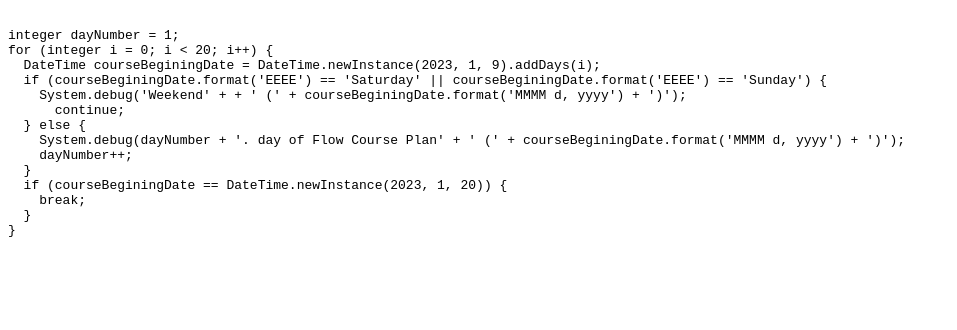
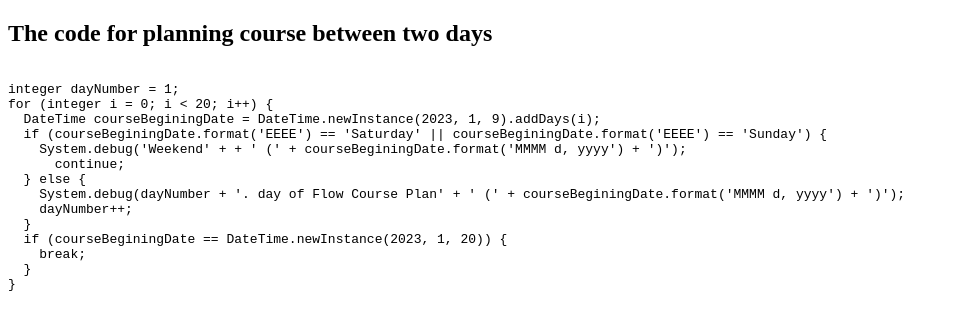
Before and after one commit to freelancerfume/PracticeApexBasic, a plain HTML site: page index.html in a window 1280 px wide. Shown: the whole page, without its empty margins (0-957 px from the left). Drawn offline with Linux system fonts and the light colour scheme.

Commit message:
Update index.html

```diff
--- a/index.html
+++ b/index.html
@@ -4,7 +4,12 @@
 <META HTTP-EQUIV="Content-type" CONTENT="text/html; charset=UTF-8">
 </head>
 <body>
+<div class="container">
 
+  <div class="box">
+    <h2>The code for planning course between two days</h2>
+  </div>
+  <div class="box">
 <pre>
 <code>
 integer dayNumber = 1;
@@ -23,6 +28,7 @@ for (integer i = 0; i < 20; i++) {
 }
 </code>
 </pre>
-
+</div>
+</div>
 </body>
 </html>
```
